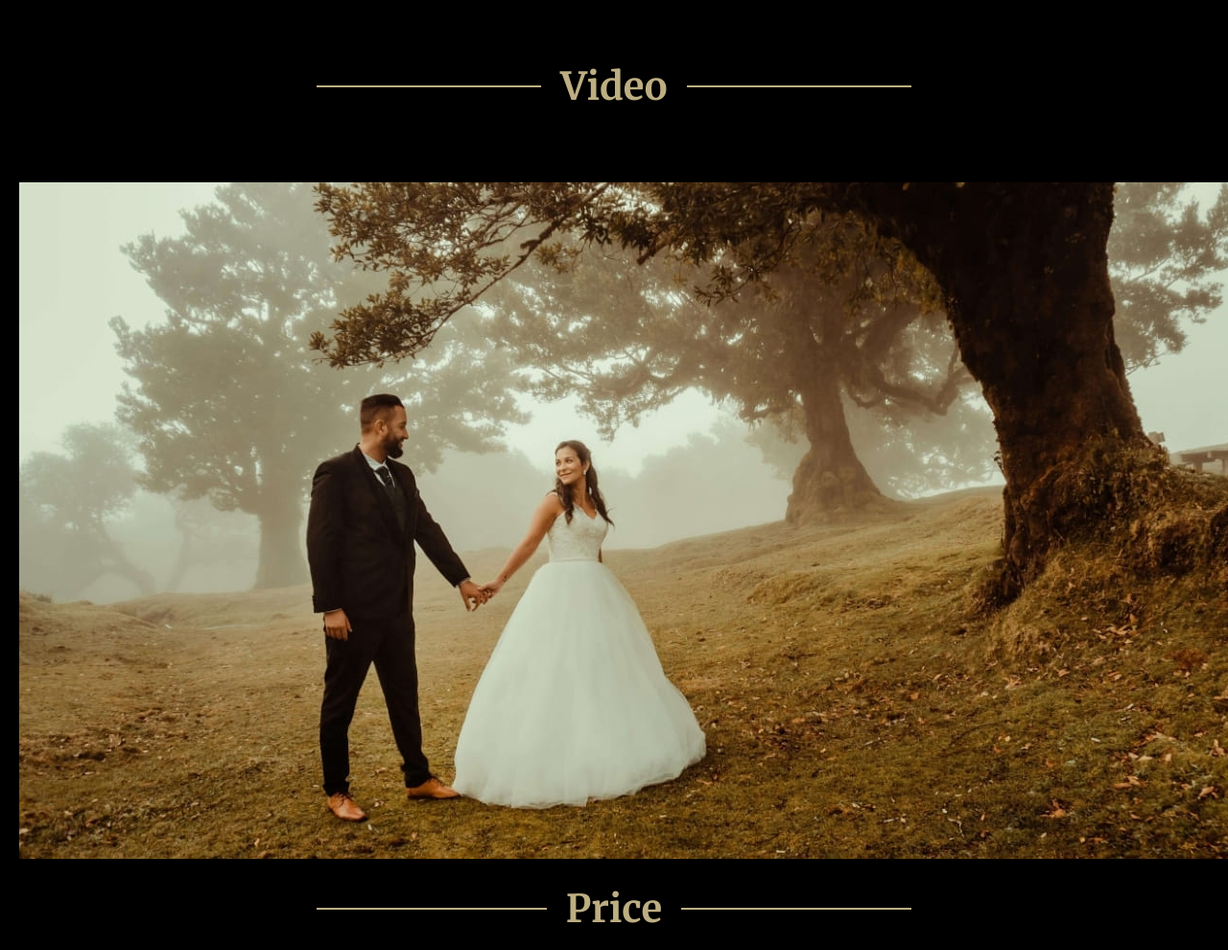
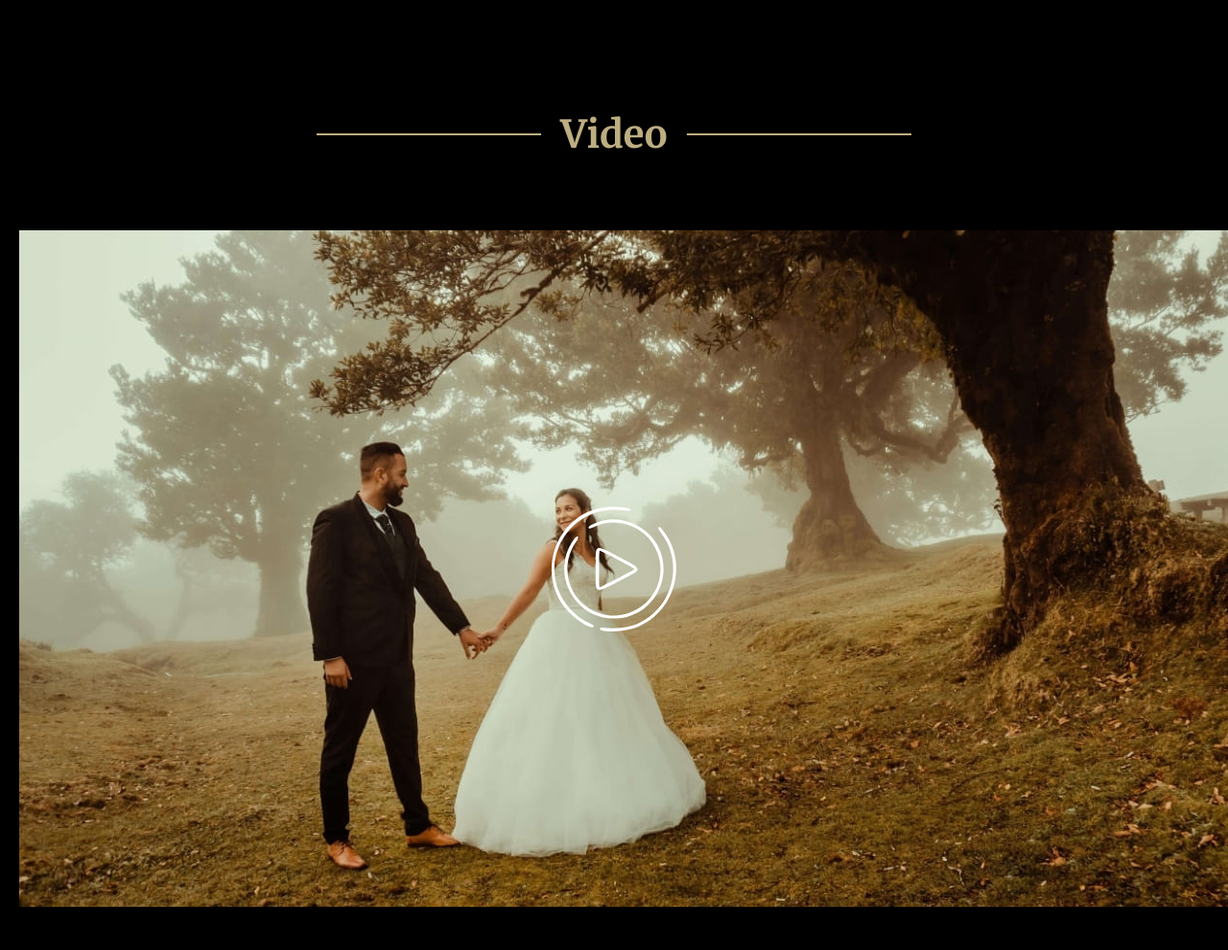
Before and after one commit to ansee66/rsschool, a plain HTML site: page portfolio/index.html in a window 1280 px wide. Shown: the part 3779-4769 px from the top of the page at 96% size. Drawn offline with Linux system fonts and the light colour scheme.

Commit message:
feat: add video styles

```diff
--- /dev/null
+++ b/portfolio/css/video.css
@@ -0,0 +1,37 @@
+.video {
+  padding-top: 50px;
+  padding-bottom: 50px;
+}
+
+.video__player {
+  position: relative;
+}
+
+.video__image {
+  display: block;
+  margin: 0 auto;
+}
+
+.video__button {
+  position: absolute;
+  top: 50%;
+  left: 50%;
+  width: 130px;
+  height: 130px;
+  margin-left: -65px;
+  margin-top: -65px;
+
+  border: none;
+
+  cursor: pointer;
+
+  background-color: transparent;
+  background-image: url('../assets/svg/video-button.svg');
+  background-size: 130px 130px;
+  background-position: center;
+  background-repeat: no-repeat;
+}
+
+.video__button:hover {
+  background-image: url('../assets/svg/video-button-hover.svg');
+}
--- a/portfolio/index.html
+++ b/portfolio/index.html
@@ -94,7 +94,10 @@
         <h2 class="section-title">
           <span>Video</span>
         </h2>
-        <img src="assets/img/video-player.jpg" alt="Video" width="1400" height="705">
+        <div class="video__player">
+          <img class="video__image" src="assets/img/video-player.jpg" alt="Video" width="1400" height="705">
+          <button class="video__button"></button>
+        </div>
       </section>
       <section class="price" id="price">
         <h2 class="section-title">
--- a/portfolio/style.css
+++ b/portfolio/style.css
@@ -9,3 +9,4 @@
 @import url("css/hero.css");
 @import url("css/skills.css");
 @import url("css/portfolio.css");
+@import url("css/video.css");
```
Also changed, not shown: portfolio/assets/svg/video-button-hover.svg (added), portfolio/assets/svg/video-button.svg (added).
